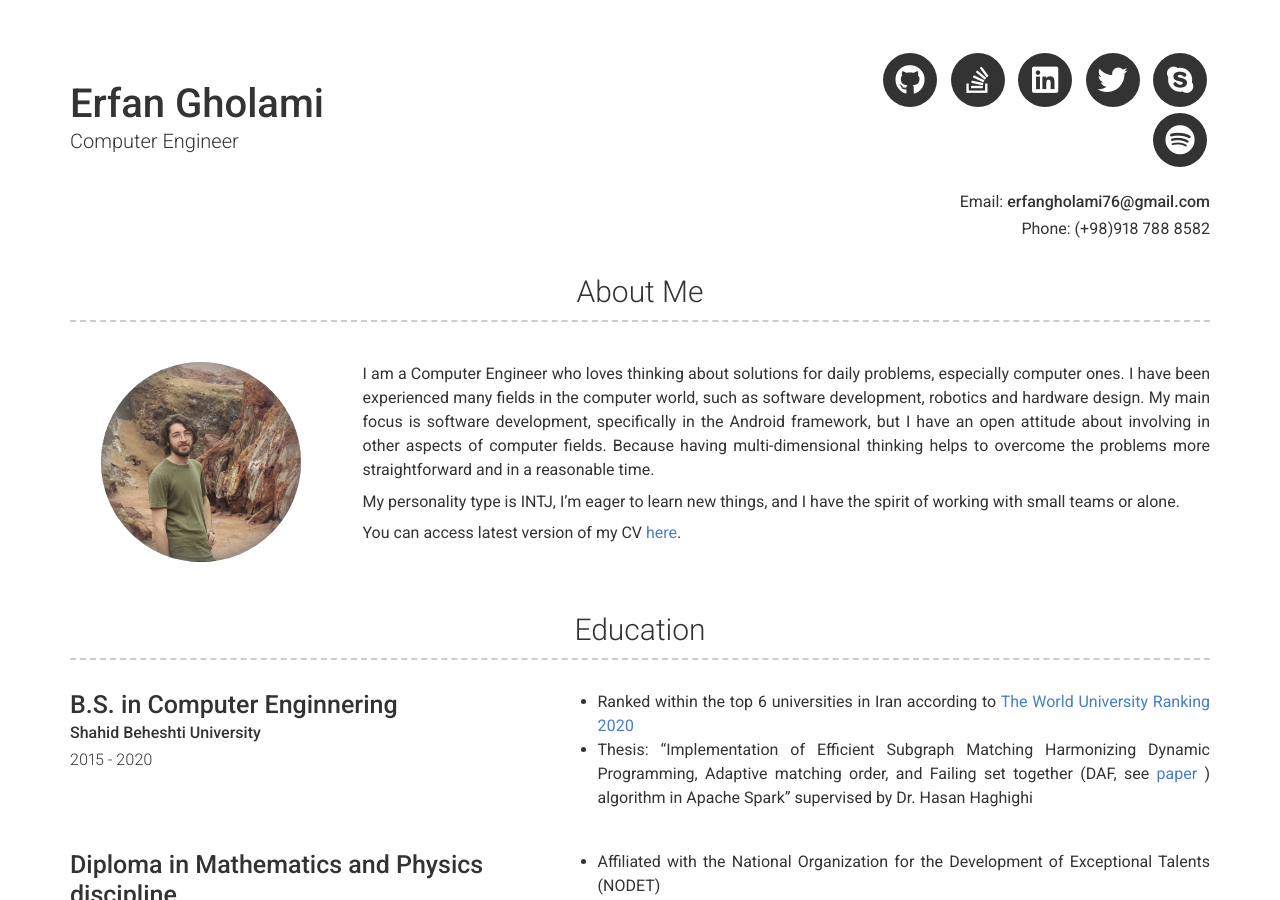
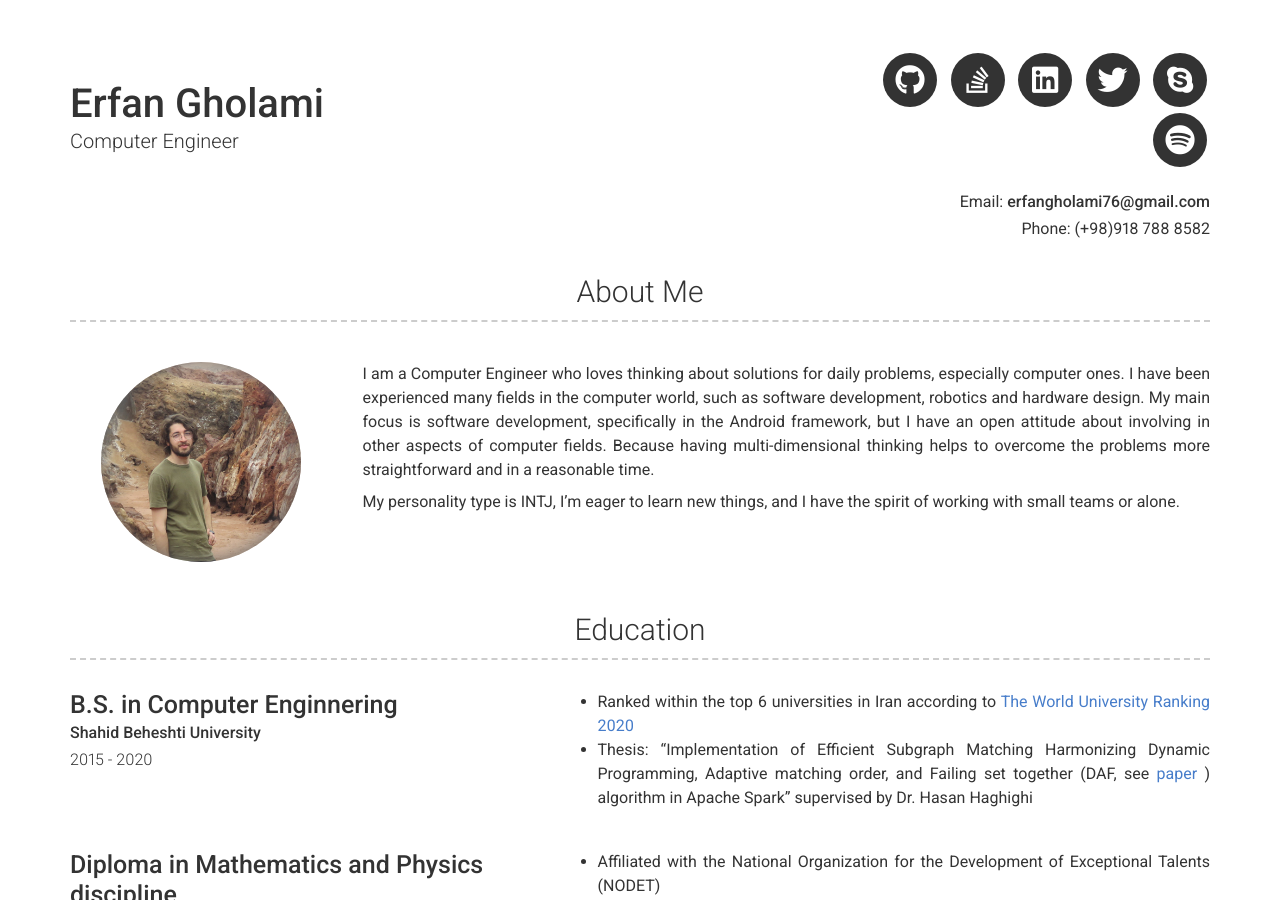
Before and after one commit to erfangholami/erfangholami.github.io, a Jekyll site: the page built from index.md, in a window 1280 px wide and 900 px high. Built offline with Jekyll 4.4.1, drawn with Linux system fonts in a browser that asks for light colours; nearby versions of some CDN libraries.

Commit message:
Update _config.yml
remove the CV section

```diff
--- a/_config.yml
+++ b/_config.yml
@@ -52,7 +52,7 @@ about_content: | # this will include new lines to allow paragraphs
 
   My personality type is INTJ, I’m eager to learn new things, and I have the spirit of working with small teams or alone.
 
-  You can access latest version of my CV <a href="https://docs.google.com/viewer?url=http://erfangholami.github.io/extra/ErfanGholamiCV.pdf" target="_blank" type="application/pdf">here</a>.
+#  You can access latest version of my CV <a href="https://docs.google.com/viewer?url=http://erfangholami.github.io/extra/ErfanGholamiCV.pdf" target="_blank" type="application/pdf">here</a>.
 
 # Write an awesome description about yourself here, this supports markdown, so you can add [links](http://foobar.com) and highlight things <mark>like this</mark>.
 
```
